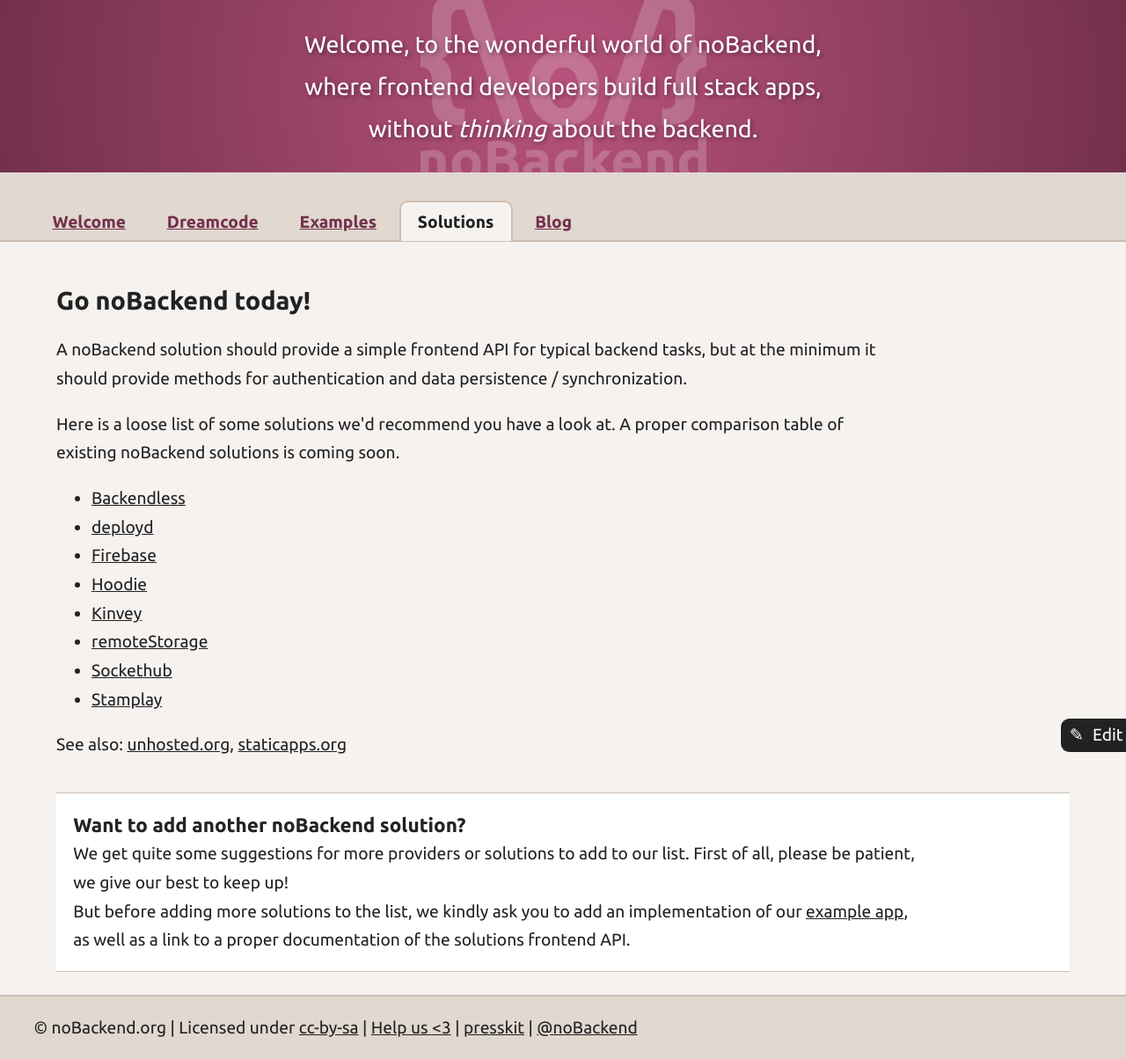
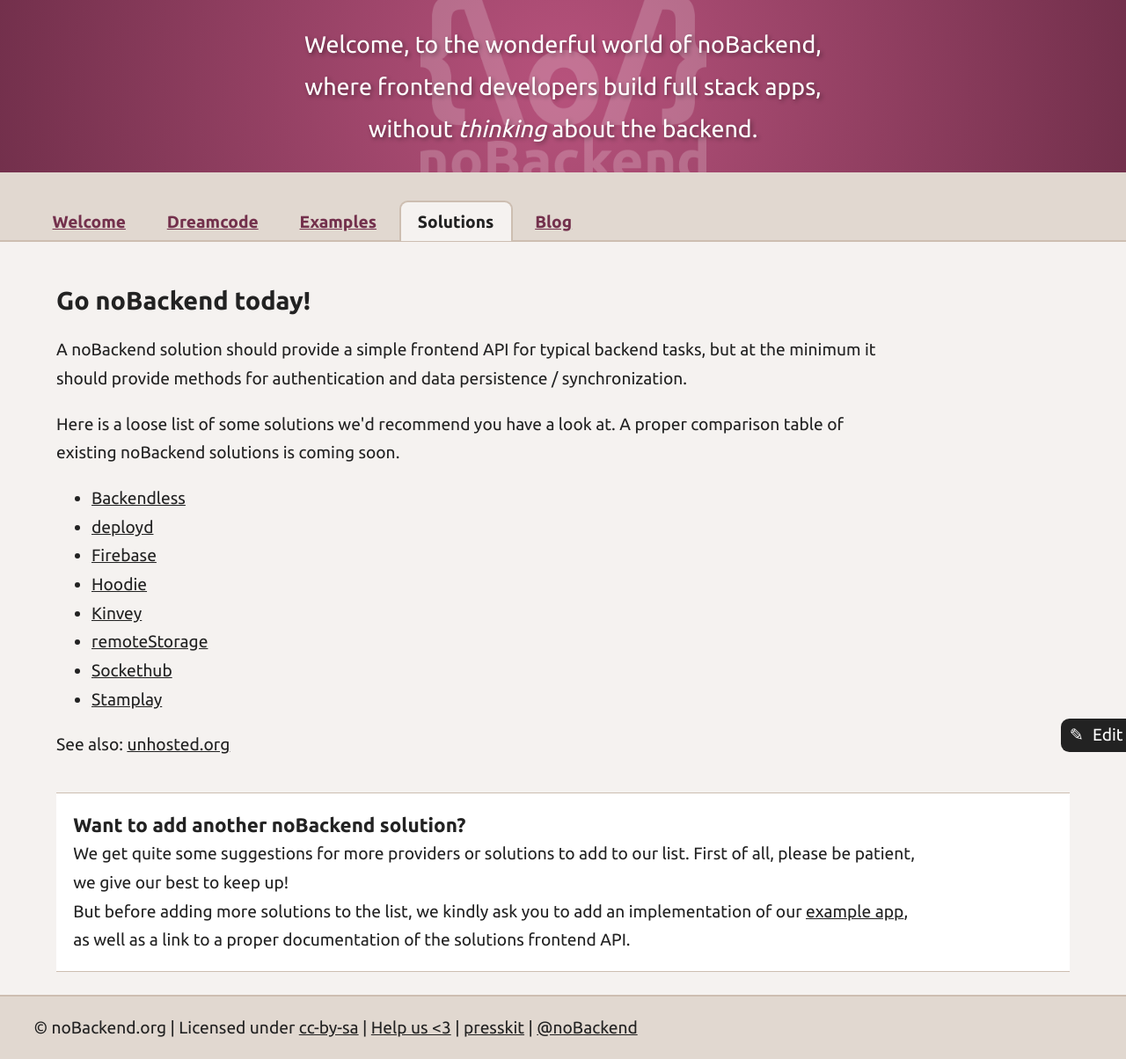
Before and after one commit to noBackend/nobackend.org, a Jekyll site: the page built from solutions.html, in a window 1280 px wide. Shown: the whole page at 88% size. Built offline with Jekyll 4.4.1, drawn with Linux system fonts in a browser that asks for light colours.

Commit message:
staticapps.org is gone
and https://archive.org/search.php?query=staticapps.org has nothing on the site

```diff
--- a/solutions.html
+++ b/solutions.html
@@ -31,7 +31,7 @@
 </ul>
 
 <p>
-  See also: <a href="http://unhosted.org">unhosted.org</a>, <a href="http://www.staticapps.org/">staticapps.org</a>
+  See also: <a href="http://unhosted.org">unhosted.org</a>
 </p>
 
 <div class="box">
```
